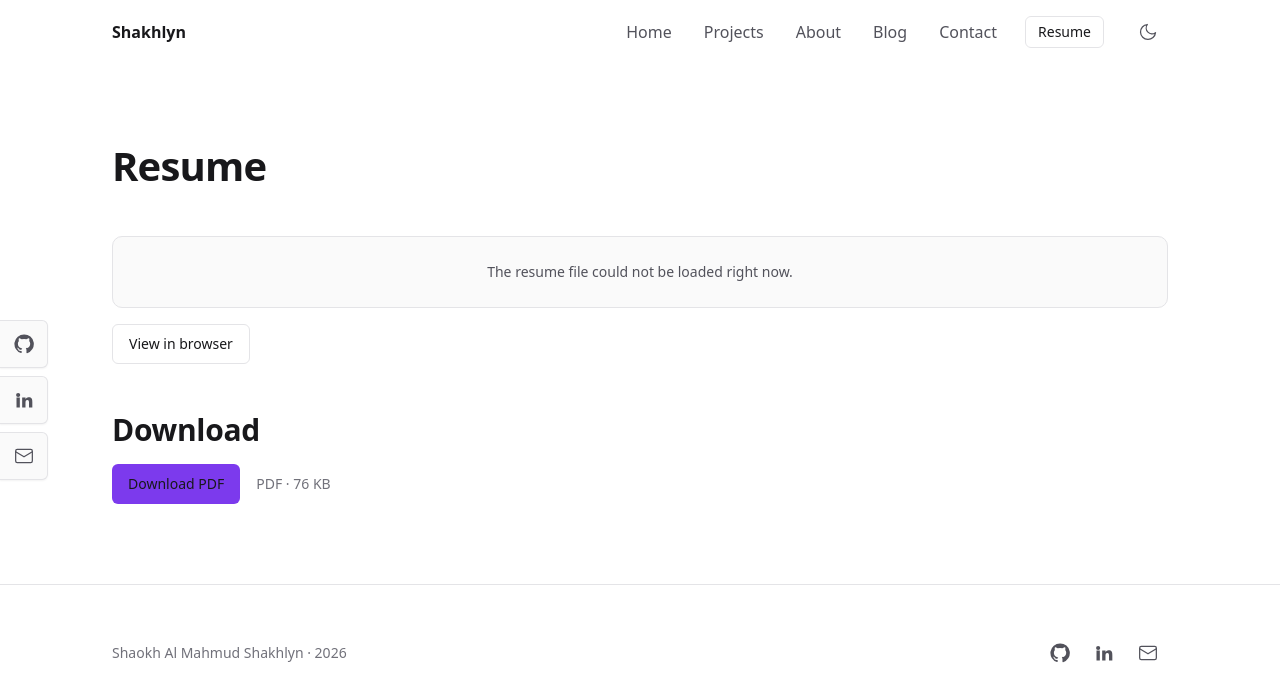
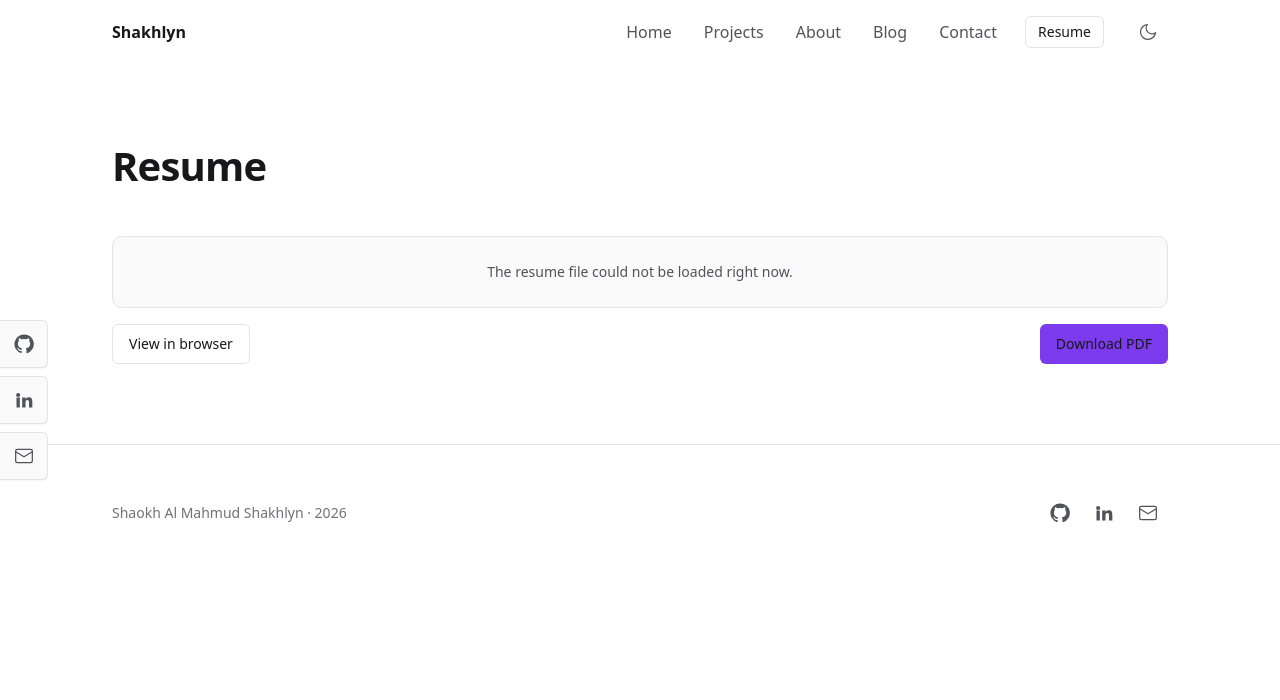
Before and after one commit to Shakhlyn/portfolio-shakhlyn, a React (Vite) app: page /resume in a window 1280 px wide. Shown: the top 700 px of the page. Built offline with nearby package versions, Linux system fonts and the light colour scheme; no server answers.

Commit message:
fix: Align the download button and view in browser in the resume page

```diff
--- a/src/components/sections/ResumeDownloadLink.tsx
+++ /dev/null
@@ -1,46 +0,0 @@
-import type { ReactElement } from 'react';
-
-import { Button } from '@/components/ui/Button';
-import { RESUME } from '@/data/resume';
-
-/**
- * The filename the visitor saves, derived from the asset path rather than
- * written twice. A second literal here is how the saved file keeps the old name
- * after the path changes.
- */
-const downloadFileName = (filePath: string): string =>
-  filePath.slice(filePath.lastIndexOf('/') + 1);
-
-/**
- * The `h2: Download` section of `/resume` (docs/2-architecture.md §8,
- * docs/3-style-preference.md §6.7).
- *
- * It owns its own heading rather than taking one from the page, matching
- * `ProjectLinks` — a heading belongs next to the content it introduces.
- *
- * **The type and size sit beside the button, not inside its label.** §6.7 allows
- * either, but folding them in gives the control the accessible name "Download
- * PDF PDF 76 KB". They still precede the download in reading order, which is
- * what `1-prd.md` §3 asks for: the visitor knows what they are committing to
- * before they commit.
- */
-export const ResumeDownloadLink = (): ReactElement => (
-  <section aria-labelledby="resume-download-heading">
-    <h2 id="resume-download-heading" className="text-h2 text-fg md:text-h2-md">
-      Download
-    </h2>
-
-    <div className="mt-4 flex flex-wrap items-center gap-4">
-      <Button href={RESUME.filePath} download={downloadFileName(RESUME.filePath)}>
-        {RESUME.downloadLabel}
-      </Button>
-
-      <p className="text-body-sm text-fg-subtle">
-        {RESUME.fileType}
-        {/* Separator, not content — it must not land in the announced text. */}
-        <span aria-hidden="true"> · </span>
-        {RESUME.fileSize}
-      </p>
-    </div>
-  </section>
-);
--- a/src/components/sections/ResumeViewer.tsx
+++ b/src/components/sections/ResumeViewer.tsx
@@ -4,6 +4,14 @@ import { Button } from '@/components/ui/Button';
 import { RESUME } from '@/data/resume';
 import { useCanEmbedPdf } from '@/hooks/useCanEmbedPdf';
 import { usePdfAvailable } from '@/hooks/usePdfAvailable';
+
+/**
+ * The filename the visitor saves, derived from the asset path rather than
+ * written twice. A second literal here is how the saved file keeps the old name
+ * after the path changes.
+ */
+const downloadFileName = (filePath: string): string =>
+  filePath.slice(filePath.lastIndexOf('/') + 1);
 
 /**
  * The embed frame. A4 — the committed file's page size,
@@ -93,10 +101,17 @@ const NOT_AVAILABLE = 'The resume file could not be loaded right now.';
  * `aria-labelledby` is worse than none: it resolves to empty and the section is
  * announced as an unnamed group.
  *
- * **The action is unconditional and lives beneath the frame.** It is the page's
- * one guarantee — the file is always one click away — so it deliberately depends
- * on neither hook. `secondary`, not `primary`: Download is this view's single
- * `primary` (`3-style-preference.md` §5.1).
+ * **The actions are unconditional and live beneath the frame.** They are the
+ * page's one guarantee — the file is always one click away — so they
+ * deliberately depend on neither hook. They share a row: View sits at the frame's
+ * left edge, Download at its right, both flush with the document they act on.
+ * Download is the row's single `primary` (`3-style-preference.md` §5.1); View is
+ * `secondary`.
+ *
+ * **The download carries no type or size line.** The preview above it already
+ * shows the visitor exactly what they are committing to, which is what
+ * `1-prd.md` §3 asks for; repeating "PDF · 76 KB" beside a rendered PDF is
+ * metadata for a document that is on screen.
  */
 export const ResumeViewer = (): ReactElement => {
   const support = useCanEmbedPdf();
@@ -129,10 +144,14 @@ export const ResumeViewer = (): ReactElement => {
         </object>
       )}
 
-      {/* Bare path, no viewer parameters — see `VIEWER_PARAMS`. */}
-      <div className="mt-4">
+      {/* Bare paths, no viewer parameters — see `VIEWER_PARAMS`. */}
+      <div className="mt-4 flex flex-wrap items-center justify-between gap-4">
         <Button href={RESUME.filePath} external variant="secondary">
           {RESUME.viewLabel}
+        </Button>
+
+        <Button href={RESUME.filePath} download={downloadFileName(RESUME.filePath)}>
+          {RESUME.downloadLabel}
         </Button>
       </div>
     </section>
--- a/src/pages/ResumePage.tsx
+++ b/src/pages/ResumePage.tsx
@@ -1,16 +1,16 @@
 import type { ReactElement } from 'react';
 
-import { ResumeDownloadLink } from '@/components/sections/ResumeDownloadLink';
 import { ResumeViewer } from '@/components/sections/ResumeViewer';
 import { Container } from '@/components/ui/Container';
 
 /**
  * The resume route (docs/2-architecture.md §3, §8).
  *
- * Heading order is `h1: Resume` → `h2: View` → `h2: Download`, fixed by §8's
- * resume page plan. View precedes Download even though Download is the smaller
- * commitment: a visitor who can see the document decides whether they want the
- * file.
+ * The page is one `h1: Resume` over one region. §8's outline gave View and
+ * Download their own `h2`s; with both actions sharing a single row beneath the
+ * preview there is no second block of content for a heading to introduce, and a
+ * heading over one button is an outline entry for nothing. The preview names
+ * itself via `aria-label` (see `ResumeViewer`).
  *
  * `tabIndex={-1}` on the `h1` is what `useRouteFocus` moves focus to on route
  * change (E03) — it is load-bearing, not decoration.
@@ -54,8 +54,6 @@ export const ResumePage = (): ReactElement => (
       </h1>
 
       <ResumeViewer />
-
-      <ResumeDownloadLink />
     </div>
   </Container>
 );
```
